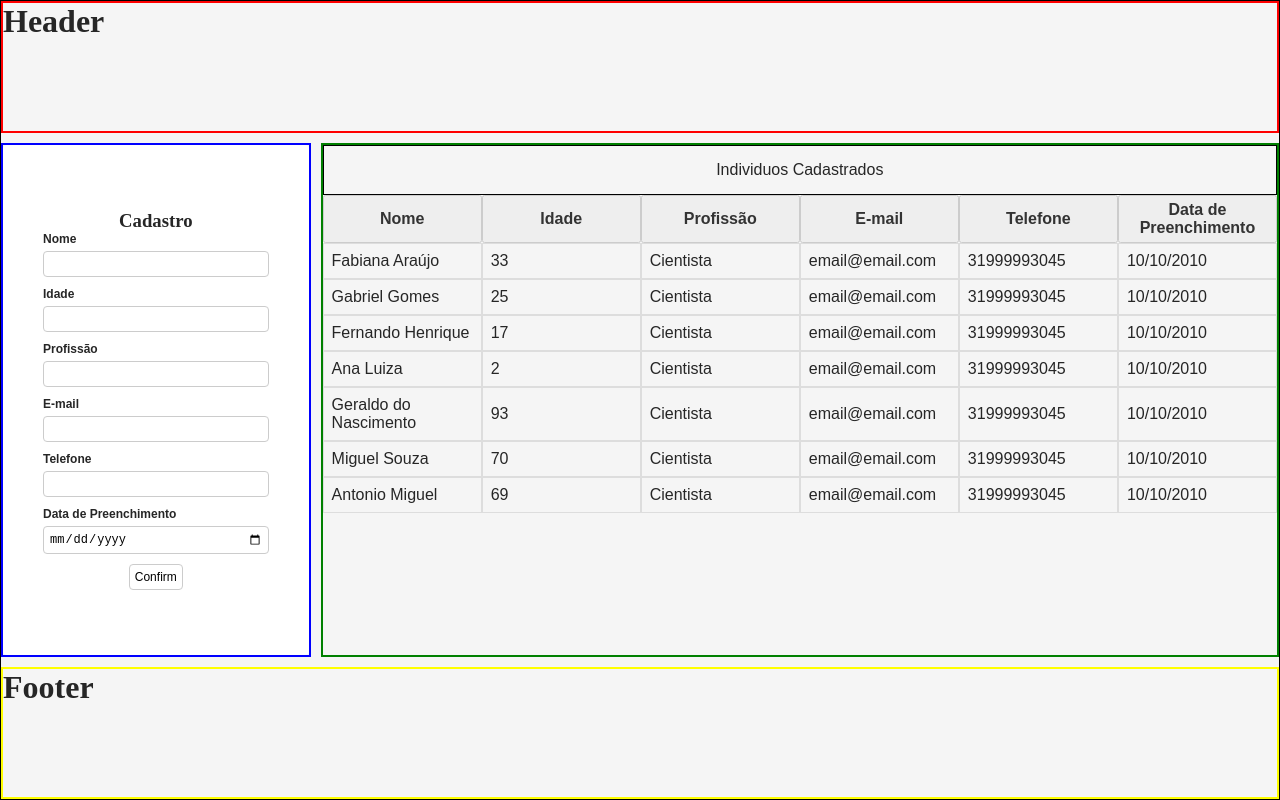
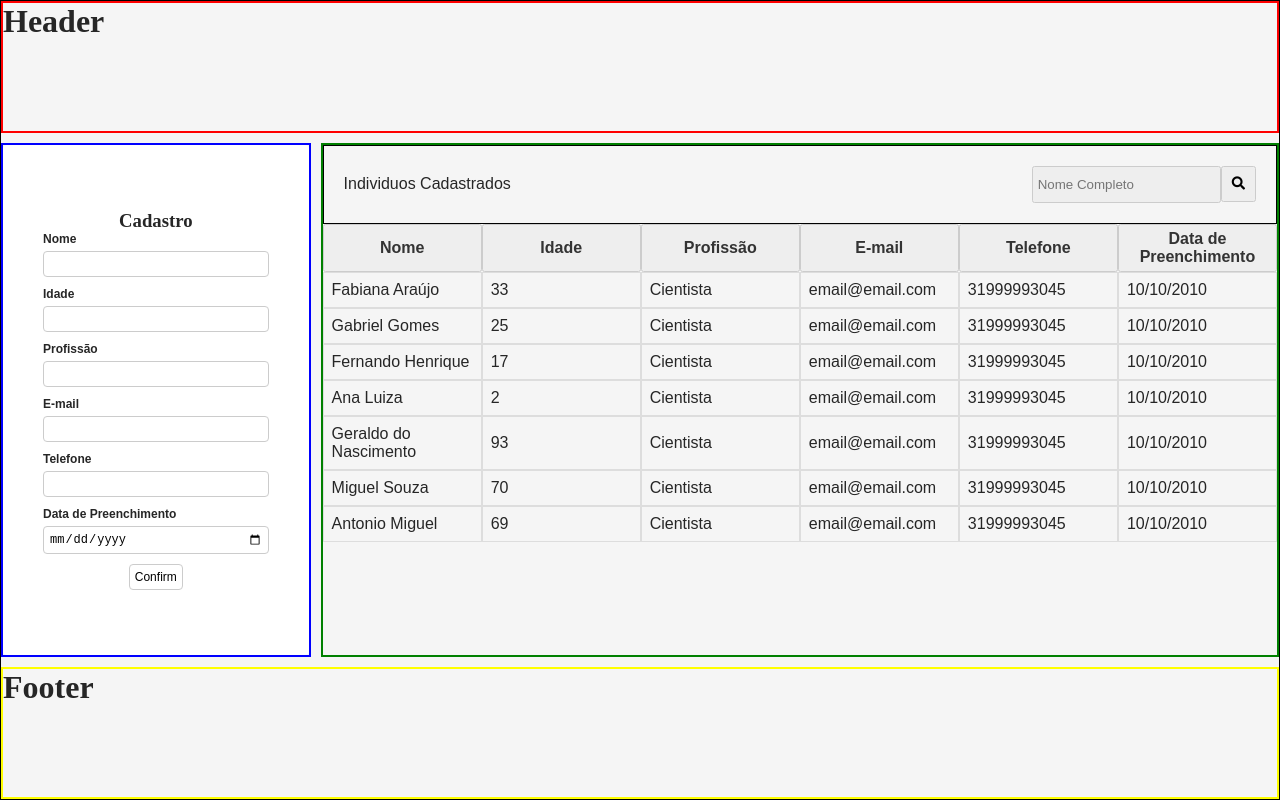
Before and after one commit to carneiroRomulo/RethinkChallenge, a React (Create React App) app in the folder my-app/: page / in a window 1280 px wide. Built offline with nearby package versions, Linux system fonts and the light colour scheme.

Commit message:
feature: Add search bar

```diff
--- a/my-app/public/index.html
+++ b/my-app/public/index.html
@@ -10,34 +10,22 @@
       content="Web site created using create-react-app"
     />
     <link rel="apple-touch-icon" href="%PUBLIC_URL%/logo192.png" />
-    <!--
-      manifest.json provides metadata used when your web app is installed on a
-      user's mobile device or desktop. See https://developers.google.com/web/fundamentals/web-app-manifest/
-    -->
     <link rel="manifest" href="%PUBLIC_URL%/manifest.json" />
-    <!--
-      Notice the use of %PUBLIC_URL% in the tags above.
-      It will be replaced with the URL of the `public` folder during the build.
-      Only files inside the `public` folder can be referenced from the HTML.
 
-      Unlike "/favicon.ico" or "favicon.ico", "%PUBLIC_URL%/favicon.ico" will
-      work correctly both with client-side routing and a non-root public URL.
-      Learn how to configure a non-root public URL by running `npm run build`.
-    -->
-    <title>React App</title>
+    <link rel="stylesheet" href="https://cdnjs.cloudflare.com/ajax/libs/font-awesome/5.15.4/css/fontawesome.min.css"
+      integrity="sha512-P9vJUXK+LyvAzj8otTOKzdfF1F3UYVl13+F8Fof8/2QNb8Twd6Vb+VD52I7+87tex9UXxnzPgWA3rH96RExA7A=="
+      crossorigin="anonymous" referrerpolicy="no-referrer" />
+    <link rel="stylesheet" href="https://cdnjs.cloudflare.com/ajax/libs/font-awesome/5.15.4/css/brands.min.css"
+      integrity="sha512-sVSECYdnRMezwuq5uAjKQJEcu2wybeAPjU4VJQ9pCRcCY4pIpIw4YMHIOQ0CypfwHRvdSPbH++dA3O4Hihm/LQ=="
+      crossorigin="anonymous" referrerpolicy="no-referrer" />
+    <link rel="stylesheet" href="https://cdnjs.cloudflare.com/ajax/libs/font-awesome/5.15.4/css/solid.min.css"
+      integrity="sha512-tk4nGrLxft4l30r9ETuejLU0a3d7LwMzj0eXjzc16JQj+5U1IeVoCuGLObRDc3+eQMUcEQY1RIDPGvuA7SNQ2w=="
+      crossorigin="anonymous" referrerpolicy="no-referrer" />
+
+    <title>Detran</title>
   </head>
   <body>
     <noscript>You need to enable JavaScript to run this app.</noscript>
     <div id="root"></div>
-    <!--
-      This HTML file is a template.
-      If you open it directly in the browser, you will see an empty page.
-
-      You can add webfonts, meta tags, or analytics to this file.
-      The build step will place the bundled scripts into the <body> tag.
-
-      To begin the development, run `npm start` or `yarn start`.
-      To create a production bundle, use `npm run build` or `yarn build`.
-    -->
   </body>
 </html>
--- a/my-app/src/components/Table/index.module.css
+++ b/my-app/src/components/Table/index.module.css
@@ -27,9 +27,9 @@
 .container thead {
     display: flex;
     align-items: center;
-    justify-content: center;
+    justify-content: space-between;
     width: 100%;
-    height: 5rem;
+    padding: 2rem 2rem;
     border: 1px solid black;
 }
 .container th {
@@ -43,3 +43,32 @@
     background-color: #eee;
     color: #333;
 }
+
+.searchContainer {
+    display: flex;
+    flex-direction: row;
+    align-items: center;
+}
+.searchInput {
+    display: flex;
+    justify-content: center;
+    align-items: center;
+    padding: 1rem 0.5rem;
+    border: 1px solid #ccc;
+    border-radius: 0.25rem;
+    background-color: #eee;
+    color: #333;
+}
+.searchButton {
+    display: flex;
+    justify-content: center;
+    align-items: center;
+    padding: 1rem;
+    border: 1px solid #ccc;
+    border-radius: 0.25rem;
+    background-color: #eee;
+}
+.searchButton:hover {
+    background-color: #ccc;
+    cursor: pointer;
+}
--- a/my-app/src/components/Table/index.tsx
+++ b/my-app/src/components/Table/index.tsx
@@ -1,4 +1,4 @@
-import React from 'react';
+import React, { useState } from 'react';
 import styles from './index.module.css';
 
 const pessoas = [
@@ -20,15 +20,51 @@ const Table = () => {
         'Telefone',
         'Data de Preenchimento'
     ]
+    const [data, setData] = useState(pessoas);
+    const [inputedData, setInputedData] = useState('');
+    const [search, setSearch] = useState(false);
+
+    const handleInputedData = (event: any) => {
+        setInputedData(event.target.value);
+        if (event.target.value === '') {
+            setSearch(false);
+        }
+    }
+
+    const handleSearch = () => {
+        const filteredData = pessoas.filter((pessoa) => {
+            return pessoa.name === inputedData;
+        })
+        if (filteredData.length > 0) {
+            setData(filteredData);
+        } else {
+            alert('Nenhuma pessoa com esse nome foi cadastrada')
+            setData(pessoas);
+        }
+    };
+
     return (
         <table className={styles.container}>
-            <thead> Individuos Cadastrados </thead>
+            <thead>
+                Individuos Cadastrados
+                <div className={styles.searchContainer}>
+                    <input
+                        type="text"
+                        className={styles.searchInput}
+                        placeholder='Nome Completo'
+                        onBlur={(event) => handleInputedData(event)}
+                    />
+                    <button className={styles.searchButton} onClick={() => handleSearch()}>
+                        <i className="fas fa-search"></i>
+                    </button>
+                </div>
+            </thead>
             <tr>
                 {columns.map((column) => (
                     <th key={`head-${column}`}> {column} </th>
                 ))}
             </tr>
-            {pessoas.map((row) => (
+            {data.map((row) => (
                 <tr>
                     <td> {row.name} </td>
                     <td> {row.age} </td>
```
